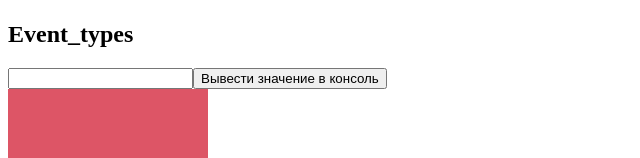
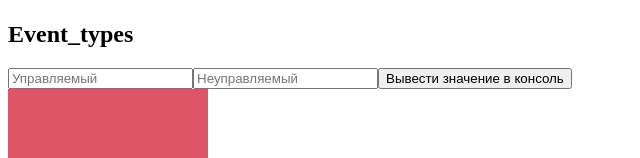
Before and after one commit to gin-az/ts-course, a React (Create React App) app: page /todos/1 in a window 1280 px wide. Shown: the part 398-556 px from the top of the page, without its empty margins (0-640 px from the left). Built offline with nearby package versions, Linux system fonts and the light colour scheme; no server answers.

Commit message:
#Типизация событий 1) Неуправляемый input. Типизация хука useRef.

```diff
--- a/src/components/EventsExample.tsx
+++ b/src/components/EventsExample.tsx
@@ -1,15 +1,18 @@
-import React, {FC, useState} from 'react';
+import React, {FC, useRef, useState} from 'react';
 import {log} from "util";
 
 const EventsExample: FC = () => {
   const [value, setValue] = useState<string>('');
   const [isDrag, setIsDrag] = useState<boolean>(false);
+  // неуправляемым input работа ведется через useRef
+  const inputRef = useRef<HTMLInputElement>(null);
 
   const changeHandler = (e: React.ChangeEvent<HTMLInputElement>) => {
     setValue(e.target.value);
   };
   const clickHandler = (e: React.MouseEvent<HTMLButtonElement>) => {
-    console.log(value);
+    console.log('value: ', value);
+    console.log('inputRef: ', inputRef.current?.value);
   };
 
   const dragHandler = (e: React.DragEvent<HTMLDivElement>) => {
@@ -33,7 +36,8 @@ const EventsExample: FC = () => {
 
   return (
     <div>
-      <input value={value} onChange={changeHandler} type="text" />
+      <input value={value} onChange={changeHandler} type="text" placeholder="Управляемый" />
+      <input ref={inputRef} type="text" placeholder="Неуправляемый" />
       <button onClick={clickHandler}>Вывести значение в консоль</button>
       <div onDrag={dragHandler} draggable style={{width: 200, height: 200, background: '#dd5566'}}></div>
       <div
@@ -43,6 +47,7 @@ const EventsExample: FC = () => {
         style={{width: 200, height: 200, background: isDrag ? '#3355ee' : '#dd5566', marginTop: 10}}>
           Перетащите 1-ый квадрат на 2-ой.
       </div>
+
     </div>
   );
 };
```
